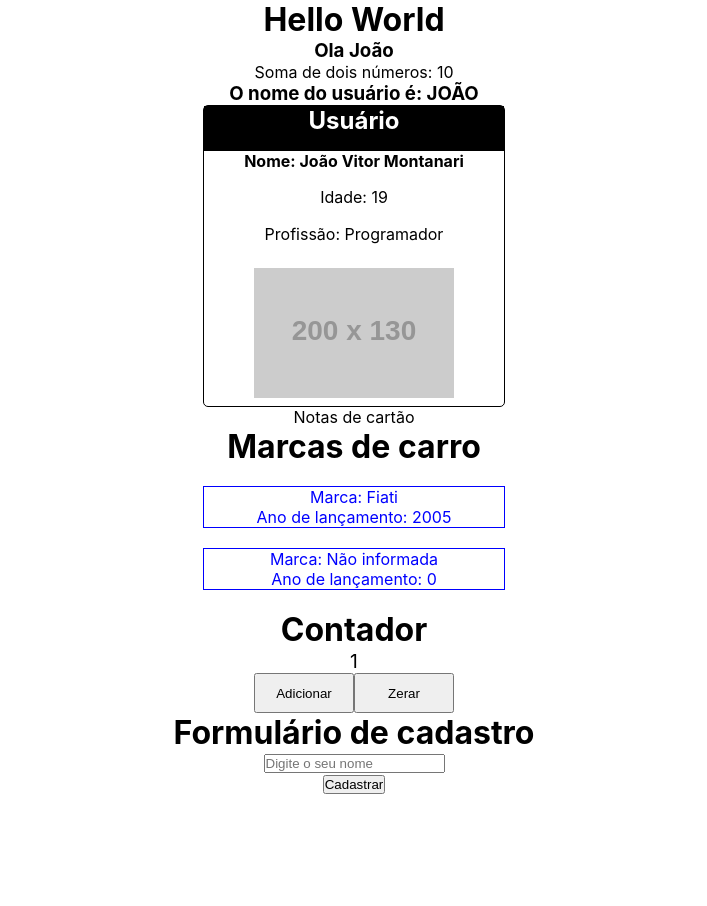
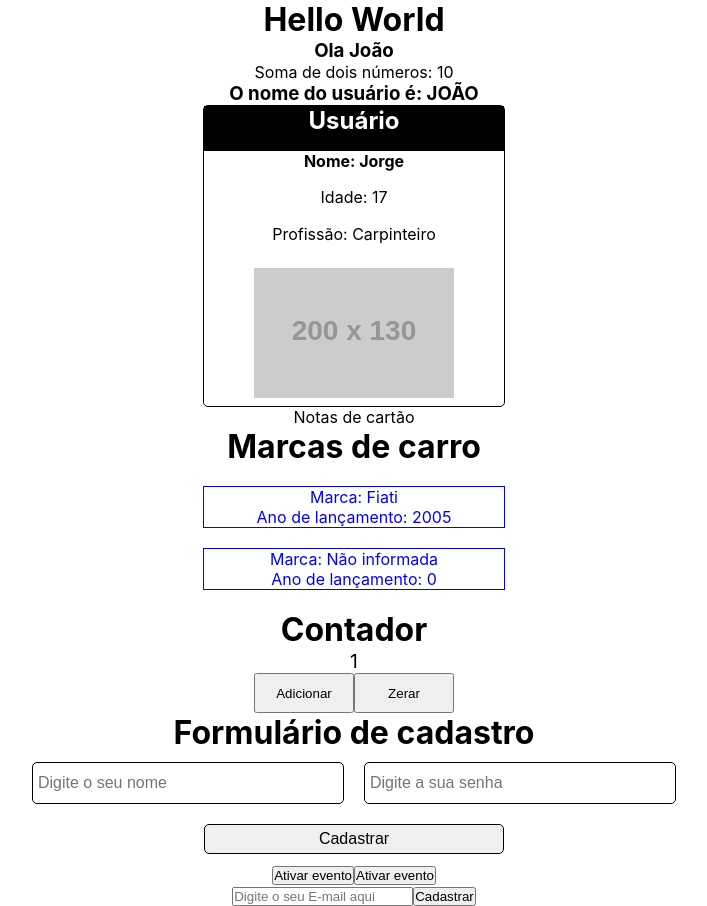
Before and after one commit to joao-montanari/WebDevelopment, a React (Create React App) app: page / in a window 1280 px wide. Shown: the whole page, without its empty margins (286-993 px from the left). Before the commit the page ends 800 px from the top, so only its background shows below. Built offline with nearby package versions, Linux system fonts and the light colour scheme.

Commit message:
if conditional

```diff
--- a/src/App.jsx
+++ b/src/App.jsx
@@ -3,16 +3,34 @@ import Card from './components/Card';
 import Carro from './components/Carro';
 import Counter from './components/Counter';
 import Form from './components/Form';
+import Button from './components/Button';
+import Email from './components/Email';
 
 function App() {
   const name = 'João'
   const NameUpper = name.toUpperCase()
   const url = 'https://via.placeholder.com/150'
 
-  function soma(a, b){
+  const pessoa = {
+    nome : 'Jorge',
+    idade : 17,
+    cidade : 'Rio Preto',
+    profissao : 'Carpinteiro',
+    foto : 'https://via.placeholder.com/200x130'
+  }
+
+  function Soma(a, b){
     return(
       a + b
     );
+  }
+
+  function EventoUm(){
+    console.log('Passando Evento 01')
+  }
+
+  function EventoDois(){
+    console.log('Passando Evento 02')
   }
 
   return (
@@ -20,14 +38,14 @@ function App() {
       <h1>Hello World</h1>
       <h3>Ola {name}</h3>
       <p>
-        Soma de dois números: {soma(2,8)}
+        Soma de dois números: {Soma(2,8)}
       </p>
       <h3>O nome do usuário é: {NameUpper}</h3>
       <Card
-        name="João Vitor Montanari"
-        age="19"
-        profession="Programador"
-        photo="https://via.placeholder.com/200x130"
+        name = {pessoa.nome}
+        age = {pessoa.idade}
+        profession = {pessoa.profissao}
+        photo = {pessoa.foto}
       />
 
       <h1>Marcas de carro</h1>
@@ -39,6 +57,13 @@ function App() {
       <h1>Contador</h1>
       <Counter />
       <Form />
+      <Button
+        event={EventoUm}
+      />
+      <Button
+        event={EventoDois}
+      />
+      <Email />
     </div>
   );
 }
--- /dev/null
+++ b/src/components/Button.jsx
@@ -0,0 +1,7 @@
+function Button(props){
+    return(
+        <button onClick={props.event}>Ativar evento</button>
+    )
+}
+
+export default Button;
--- /dev/null
+++ b/src/components/Email.jsx
@@ -0,0 +1,37 @@
+import { useState } from "react";
+
+function Email(){
+    const [email, setEmail] = useState();
+    const [userEmail, setUserEmail] = useState();
+
+    function enviarEmail(e){
+        e.preventDefault()
+        setUserEmail(email)
+    }
+
+    function limparEmail(e){
+        e.preventDefault()
+        setUserEmail('')
+    }
+
+    return(
+        <div>
+            <form>
+                <input
+                    type="text"
+                    placeholder="Digite o seu E-mail aqui"
+                    onChange={(e) => setEmail(e.target.value)}
+                />
+                <button type="submit" onClick={enviarEmail}>Cadastrar</button>
+            </form>
+            {userEmail && (
+                <div>
+                    <h4>{userEmail}</h4>
+                    <button onClick={limparEmail}>Limpar</button>
+                </div>
+            )}
+        </div>
+    )
+}
+
+export default Email;
--- a/src/components/Form.jsx
+++ b/src/components/Form.jsx
@@ -1,16 +1,31 @@
+import { useState } from 'react';
+import Styles from './css/Form.module.css';
+
 function Form(){
+
+    const [name, setName] = useState();
+    const [password, setPassword] = useState();
 
     function cadasUser(e){
         e.preventDefault()
-        console.log("Hello World")
+        console.log(`Usuário: ${name} se cadastrou com a senha ${password}`)
     }
 
     return(
-        <div>
+        <div className={Styles.container}>
             <h1>Formulário de cadastro</h1>
             <form onSubmit={cadasUser}>
-                <div>
-                    <input type="text" placeholder="Digite o seu nome"/>
+                <div className={Styles.campos}>
+                    <input
+                        type="text"
+                        placeholder="Digite o seu nome"
+                        onChange={(e) => setName(e.target.value)}
+                    />
+                    <input
+                        type="password"
+                        placeholder="Digite a sua senha"
+                        onChange={(e) => setPassword(e.target.value)}
+                    />
                 </div>
                 <div>
                     <input type="submit" value="Cadastrar"/>
--- /dev/null
+++ b/src/components/css/Form.module.css
@@ -0,0 +1,9 @@
+.container input{
+    width: 300px;
+    height: 30px;
+    margin: 10px;
+    padding: 5px;
+    font-size: medium;
+    border-radius: 5px;
+    border: 1px solid #000;
+}
```
